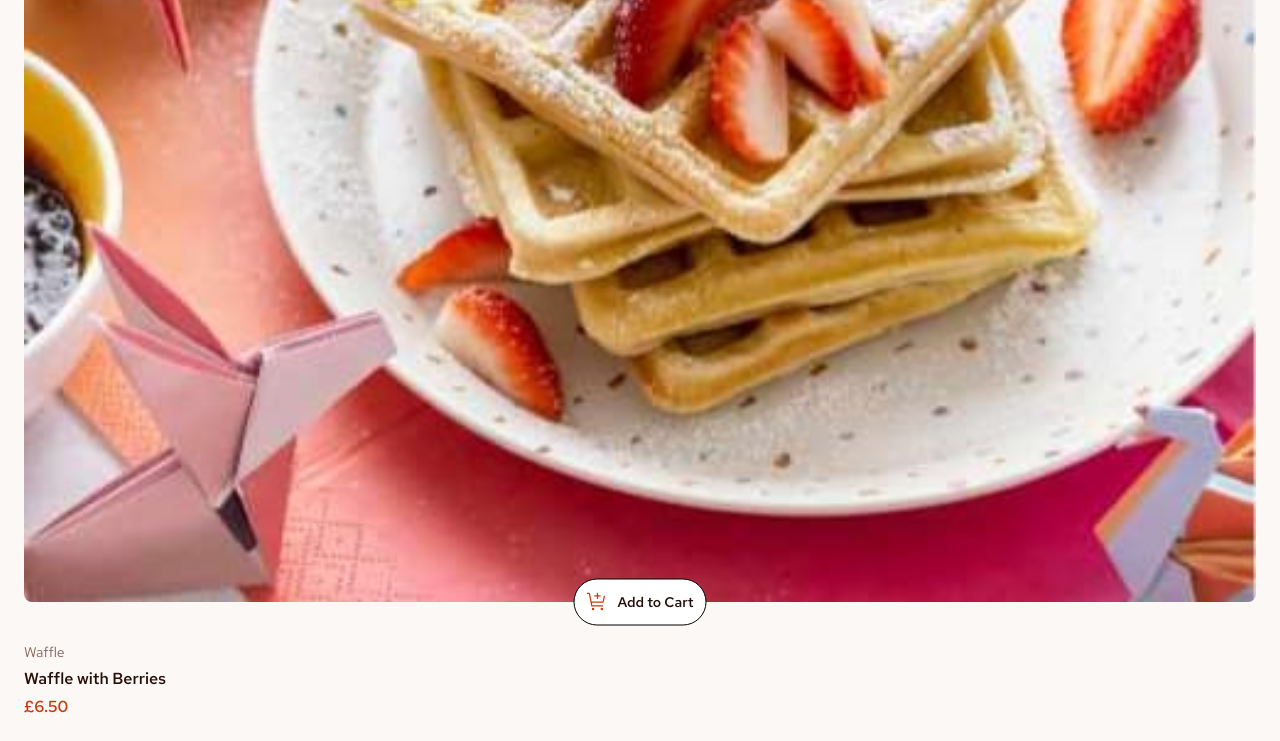
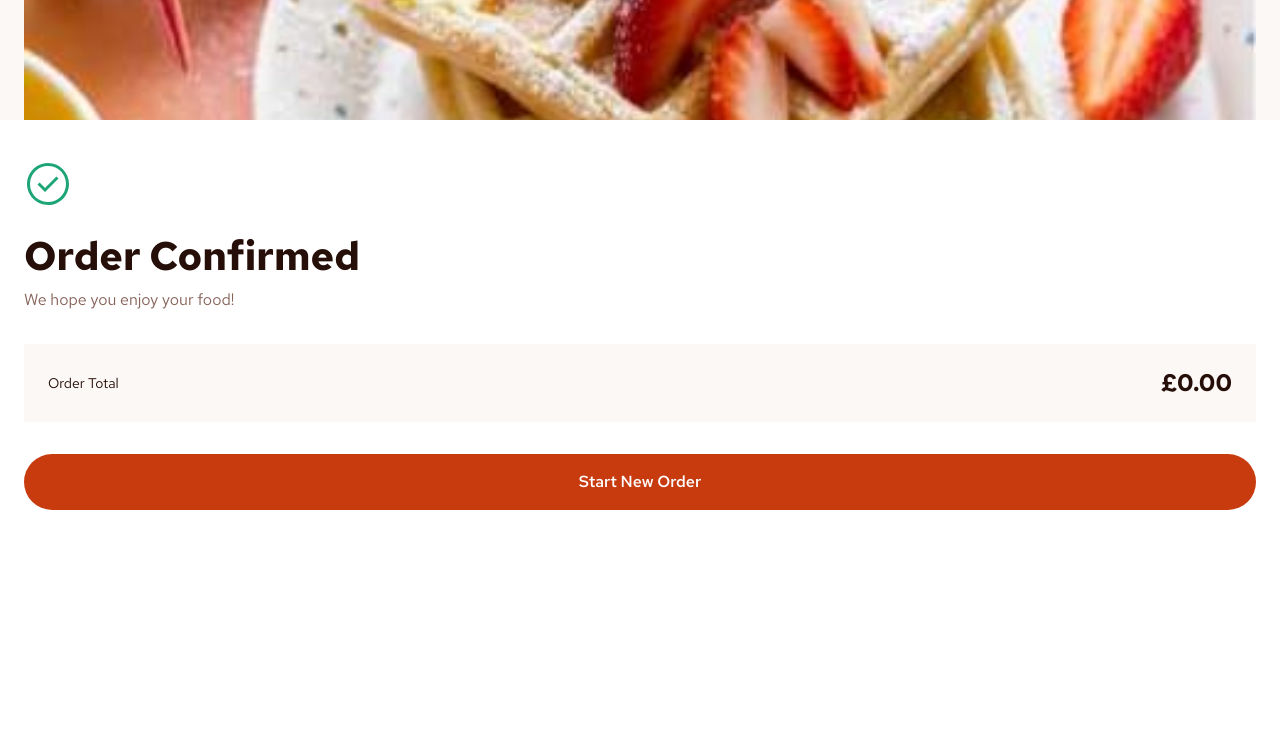
Before and after one commit to ohersi1/Products-with-cart, a React (Vite) app: page / in a window 1280 px wide. Shown: the part 680-1421 px from the top of the page. Built offline with nearby package versions, Linux system fonts and the light colour scheme.

Commit message:
got the animation to work had difficulties figuring out how mounting worked to fix animation

```diff
--- a/src/App.css
+++ b/src/App.css
@@ -93,7 +93,7 @@ button h3 {
 }
 
 .modal {
-    position: absolute;
+    position: fixed;
     bottom: 0;
     left: 0;
     right: 0;
@@ -103,7 +103,7 @@ button h3 {
     z-index: 1000;
     overflow-y: auto;
     transform: translateY(100%);
-    transition: transform 400ms ease-out;
+    transition: transform 800ms ease-out;
 }
 
 .modal.modal-open {
--- a/src/App.jsx
+++ b/src/App.jsx
@@ -329,8 +329,9 @@ function App() {
         </section>
         <section>
           {isOrderConfirmed && (
-            <div className="overlay">
-              <div className="modal modal-open">
+            <div className="overlay"></div>
+          )}
+              <div className={`modal ${isOrderConfirmed ? "modal-open" : ""}`}>
                 <img
                   className="green-tick-img"
                   src={orderConfirmedImg}
@@ -371,8 +372,7 @@ function App() {
                   Start New Order
                 </button>
               </div>
-            </div>
-          )}
+
         </section>
       </div>
     </>
```
